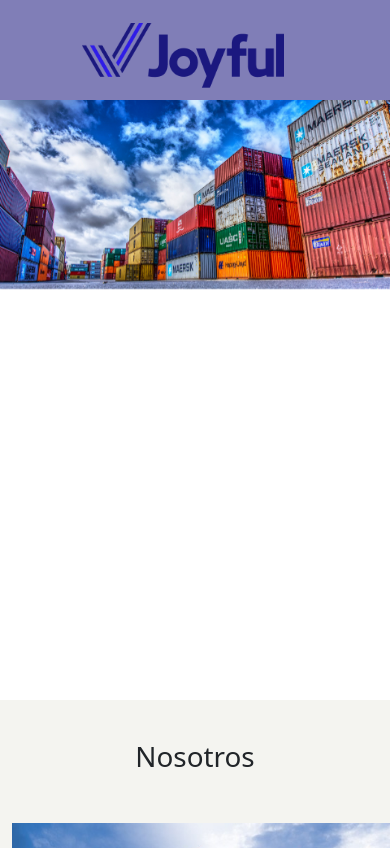
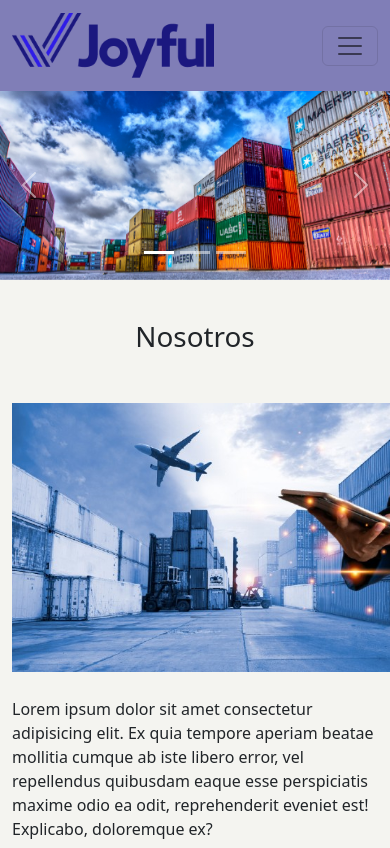
Before and after one commit to fonigorostiaga/joyfulcoltd, a plain HTML site: page index.html in a window 390 px wide. Shown: the top 848 px of the page. Drawn offline with nearby package versions, Linux system fonts and the light colour scheme.

Commit message:
arreglo nav

```diff
--- a/css/styles.css
+++ b/css/styles.css
@@ -1,8 +1,8 @@
-
-    header{
+header{
     position: sticky;
     top: 0;
     height: 100px;
+    z-index: 999;
 }
 .navegador{
     margin-inline-start: auto ;
@@ -30,9 +30,7 @@ a:hover{
     color:#000102 !important;
     transition: 0.3s  !important;
 }
-.carousel-item{
-    height: 600px;
-}
+
 .nosotros, .servicios, .exportacionPreFinanciada, .contacto{
     background-color: #e2e2da65;
     padding-top:40px ;
--- a/index.html
+++ b/index.html
@@ -14,11 +14,12 @@
 </head>
 
 <body>
-    <header>
         <nav class="navbar navbar-expand-lg">
             <div class="container-fluid header-area stick">
-                <div class="contenedorIcono"><a href="./index.html"><img class="icono"src="./img/icono.png" alt=""></a></div>
-
+              <a class="navbar-brand" href="#"><img class="icono"src="./img/icono.png" alt=""></a>
+              <button class="navbar-toggler" type="button" data-bs-toggle="collapse" data-bs-target="#navbarSupportedContent" aria-controls="navbarSupportedContent" aria-expanded="false" aria-label="Toggle navigation">
+                <span class="navbar-toggler-icon"></span>
+              </button>
                 <div class="collapse navbar-collapse" id="navbarSupportedContent">
                     <ul class="navbar-nav mb-2 mb-lg-0 navegador">
                         <li class="nav-item">
@@ -54,7 +55,6 @@
                 </div>
             </div>
         </nav>
-    </header>
 <section class="seccionCarrusel">
     <div id="carouselExampleCaptions" class="carousel slide" data-bs-ride="false">
         <div class="carousel-indicators">
```
